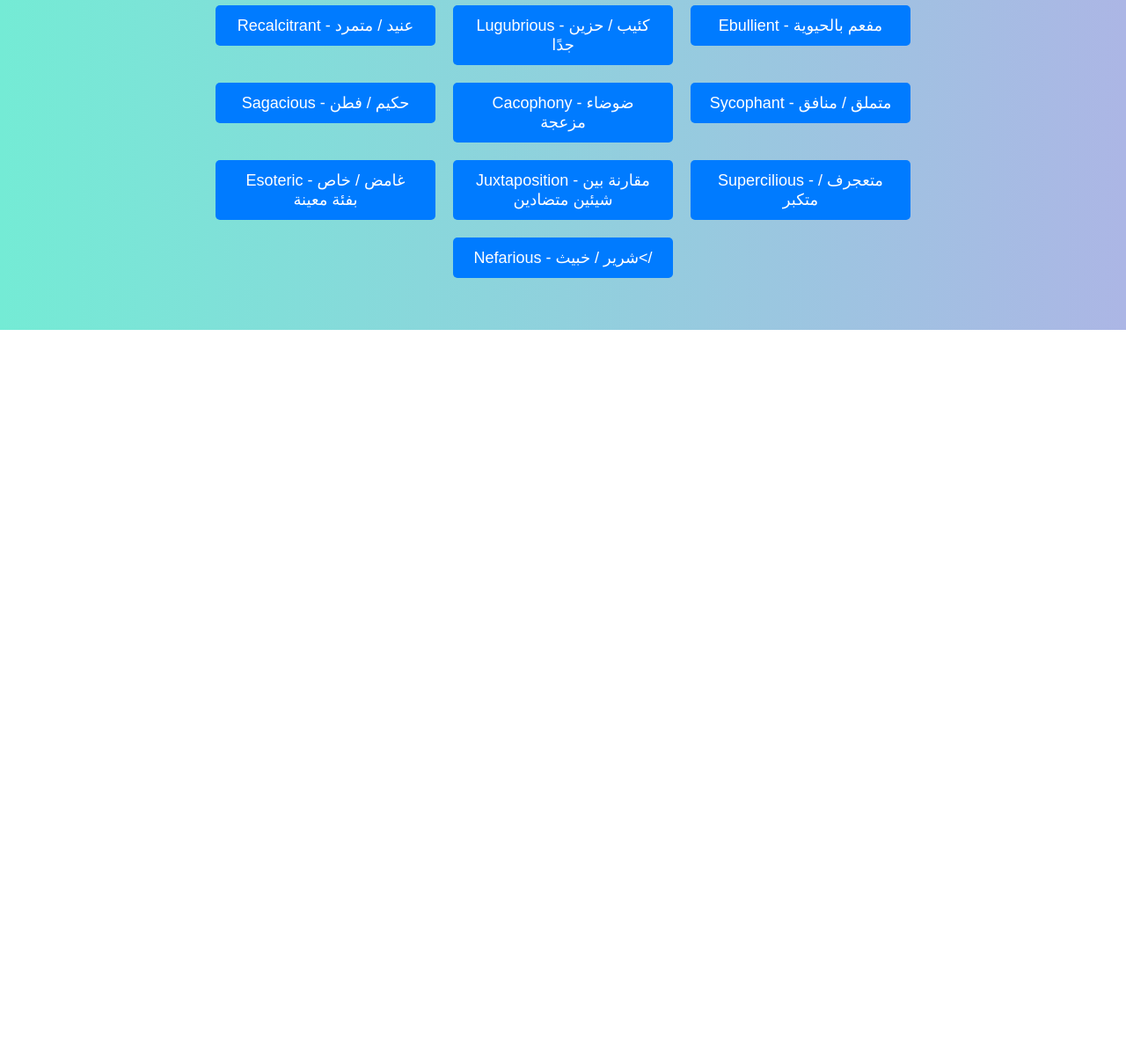
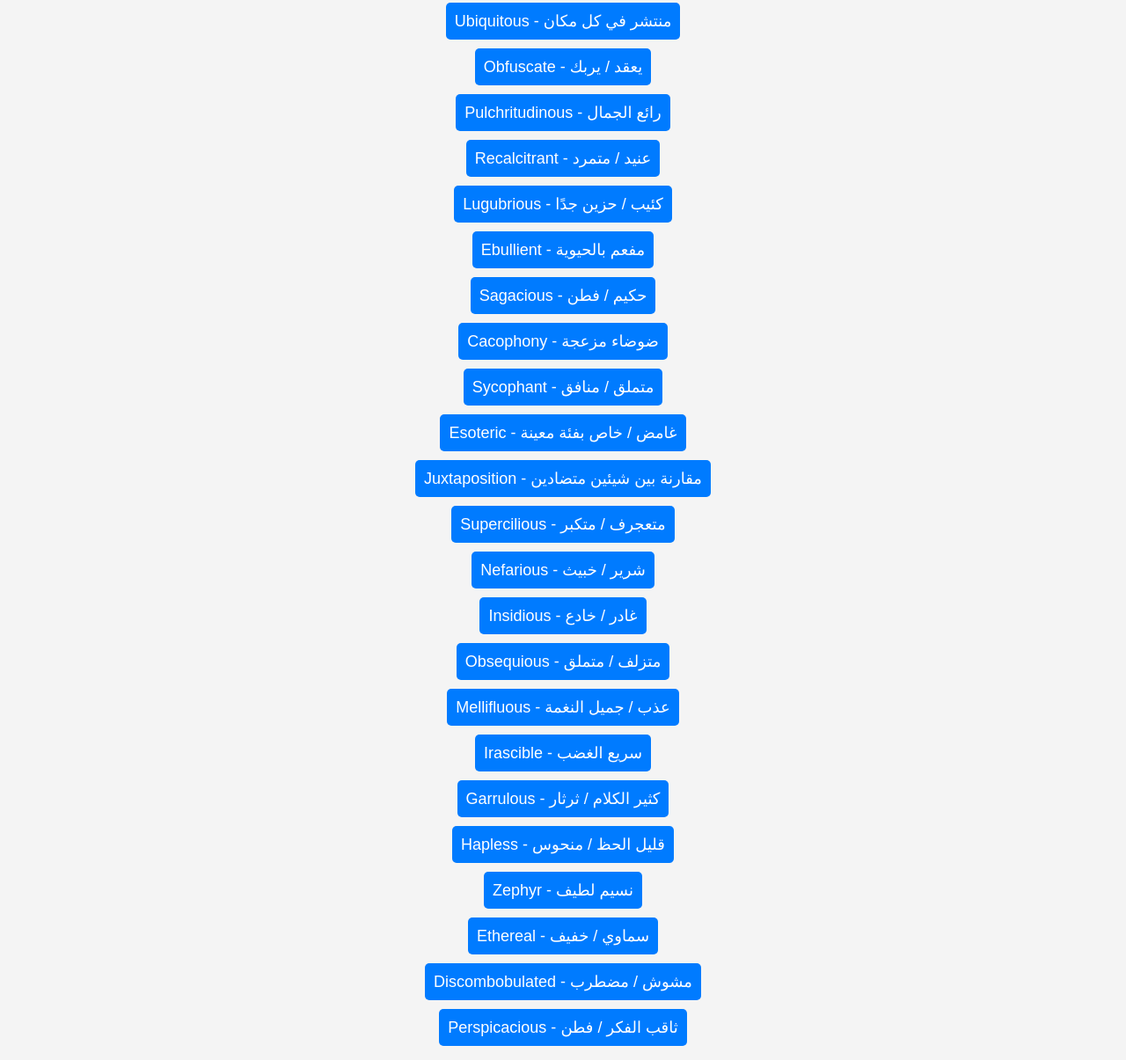
Before and after one commit to doaaElsaid/MyFirstProject, a plain HTML site: page index.html in a window 1280 px wide. Shown: the part 425-1630 px from the top of the page at 88% size. Before the commit the page ends 800 px from the top, so only its background shows below. Drawn offline with Linux system fonts and the light colour scheme.

Commit message:
Add files via upload

```diff
--- a/index.html
+++ b/index.html
@@ -5,72 +5,32 @@
     <meta name="viewport" content="width=device-width, initial-scale=1.0">
     <title>Learn English with Doaa Elsaid</title>
     <style>
-        /* تنسيق الصفحة بالكامل */
         body {
-            font-family: 'Arial', sans-serif;
+            font-family: Arial, sans-serif;
             text-align: center;
-            background: linear-gradient(to right, #74ebd5, #acb6e5); /* خلفية متدرجة */
+            background-color: #f4f4f4;
+        }
+        h1 {
             color: #333;
-            margin: 0;
+        }
+        ul {
+            list-style: none;
             padding: 0;
         }
-
-        /* تنسيق العنوان */
-        h1 {
-            background: rgba(0, 0, 0, 0.1);
-            padding: 20px;
-            border-radius: 10px;
-            display: inline-block;
-            margin-top: 20px;
+        li {
+            margin: 10px 0;
         }
-
-        /* تنسيق الفقرة */
-        p {
-            font-size: 18px;
-            color: #444;
-        }
-
-        /* تنسيق القائمة */
-        ul {
-            list-style-type: none;
-            padding: 0;
-            margin: 20px auto;
-            width: 80%;
-            display: flex;
-            flex-wrap: wrap;
-            justify-content: center;
-        }
-
-        /* تنسيق الأزرار */
-        li {
-            margin: 10px;
-        }
-
         button {
-            background-color: #007BFF;
+            background-color: #007bff;
             color: white;
             border: none;
-            padding: 12px 20px;
+            padding: 10px;
             font-size: 18px;
             cursor: pointer;
             border-radius: 5px;
-            transition: 0.3s;
-            width: 250px;
-            display: block;
-            text-align: center;
         }
-
-        /* تأثير عند تمرير الماوس */
         button:hover {
             background-color: #0056b3;
-            transform: scale(1.05);
-        }
-
-        /* تحسين العرض على الشاشات الصغيرة */
-        @media (max-width: 600px) {
-            button {
-                width: 90%;
-            }
         }
     </style>
 </head>
@@ -97,4 +57,29 @@
         <li><button onclick="speak('Esoteric')">Esoteric - غامض / خاص بفئة معينة</button></li>
         <li><button onclick="speak('Juxtaposition')">Juxtaposition - مقارنة بين شيئين متضادين</button></li>
         <li><button onclick="speak('Supercilious')">Supercilious - متعجرف / متكبر</button></li>
-        <li><button onclick="speak('Nefarious')">Nefarious - شرير / خبيث</
+        <li><button onclick="speak('Nefarious')">Nefarious - شرير / خبيث</button></li>
+        <li><button onclick="speak('Insidious')">Insidious - غادر / خادع</button></li>
+        <li><button onclick="speak('Obsequious')">Obsequious - متزلف / متملق</button></li>
+        <li><button onclick="speak('Mellifluous')">Mellifluous - عذب / جميل النغمة</button></li>
+        <li><button onclick="speak('Irascible')">Irascible - سريع الغضب</button></li>
+        <li><button onclick="speak('Garrulous')">Garrulous - كثير الكلام / ثرثار</button></li>
+        <li><button onclick="speak('Hapless')">Hapless - قليل الحظ / منحوس</button></li>
+        <li><button onclick="speak('Zephyr')">Zephyr - نسيم لطيف</button></li>
+        <li><button onclick="speak('Ethereal')">Ethereal - سماوي / خفيف</button></li>
+        <li><button onclick="speak('Discombobulated')">Discombobulated - مشوش / مضطرب</button></li>
+        <li><button onclick="speak('Perspicacious')">Perspicacious - ثاقب الفكر / فطن</button></li>
+    </ul>
+
+    <script>
+        function speak(text) {
+            if ('speechSynthesis' in window) {
+                let speech = new SpeechSynthesisUtterance(text);
+                speech.lang = "en-US";
+                window.speechSynthesis.speak(speech);
+            } else {
+                alert("المتصفح الخاص بك لا يدعم خاصية النطق!");
+            }
+        }
+    </script>
+</body>
+</html>
```
